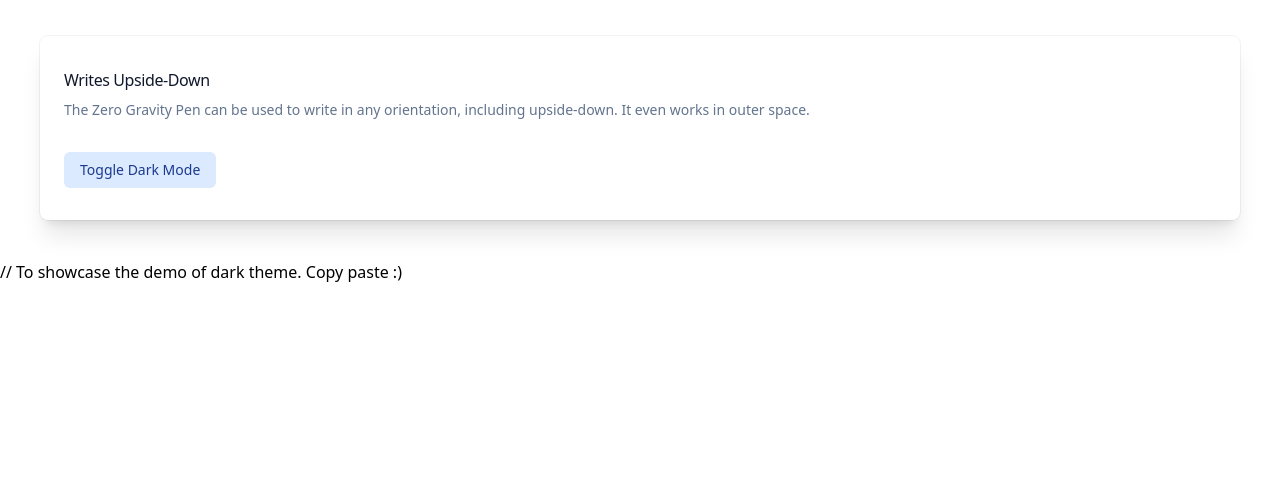
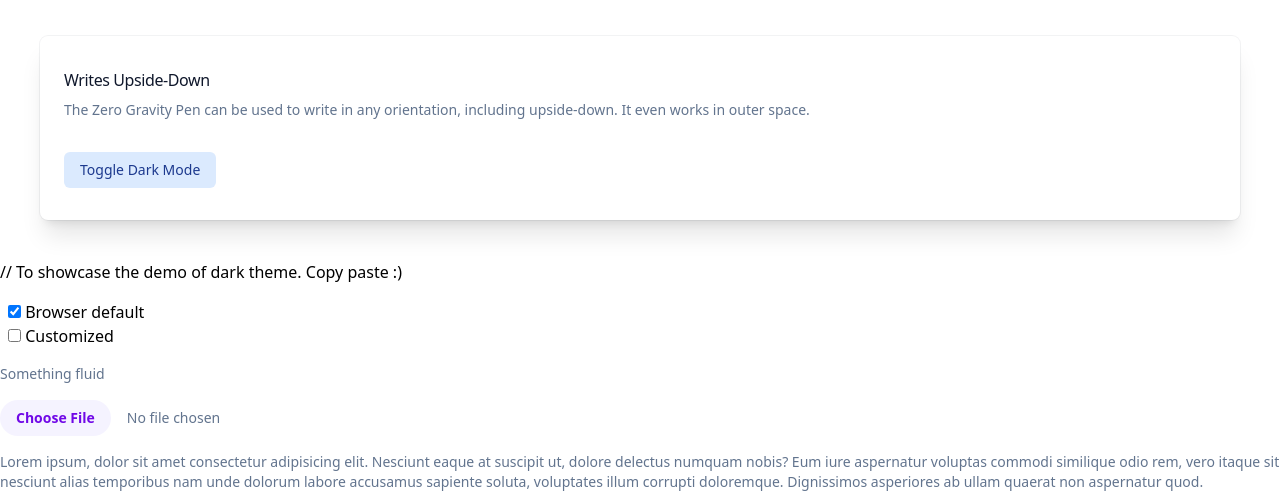
Before and after one commit to Diluc01/Tailwindcss, a website: page src/index.html in a window 1280 px wide. Shown: the part 311-803 px from the top of the page. Drawn offline with Linux system fonts and the light colour scheme.

Commit message:
practice a few more things

```diff
--- a/src/index.html
+++ b/src/index.html
@@ -55,5 +55,21 @@
         });
       });
     </script>
+    <!-- Accent -->
+    <div class="my-4 flex flex-col text-black ml-2">
+      <label><input type="checkbox" checked /> Browser default</label>
+      <label
+        ><input type="checkbox" class="accent-pink-500" /> Customized</label
+      >
+    </div>
+    <!-- fluid texts -->
+    <p class="text-[min[10vw, 70px]]">Something fluid</p>
+    <!-- file -->
+     <label class="my-4 block"">
+    <input type="file" class="block w-full text-sm text-slate-500 file:mr-4 file:rounded-full file:border-0 file:bg-violet-50 file:px-4 file:py-2 file:text-sm file:font-semibold file:text-violet-700 hover:file:bg-100"></label>
+    <!-- Highlight -->
+     <div class="selection:bg-green-400 selection:text-white">
+      <p>Lorem ipsum, dolor sit amet consectetur adipisicing elit. Nesciunt eaque at suscipit ut, dolore delectus numquam nobis? Eum iure aspernatur voluptas commodi similique odio rem, vero itaque sit nesciunt alias temporibus nam unde dolorum labore accusamus sapiente soluta, voluptates illum corrupti doloremque. Dignissimos asperiores ab ullam quaerat non aspernatur quod.</p>
+     </div>
   </body>
 </html>
```
Also changed, not shown: src/output.css.
